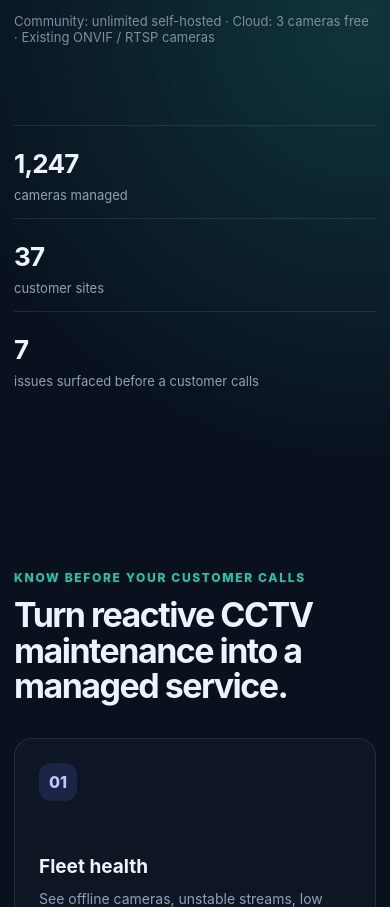
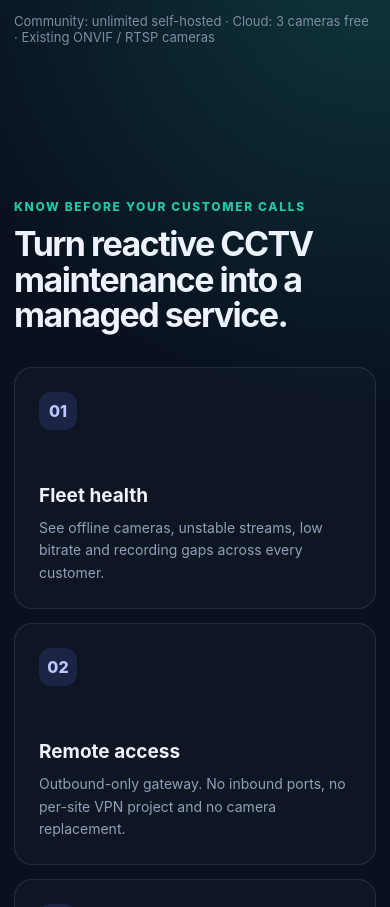
Before and after one commit to mnaza/relaysight-site, a website with bundled scripts: page index.html in a window 390 px wide. Shown: the part 1253-2160 px from the top of the page. Built offline with nearby package versions, Linux system fonts and the light colour scheme.

Commit message:
Drop the traction numbers
1,247 cameras managed, 37 customer sites, 7 issues surfaced.
None of it is true. There are no customers yet, and the
claim is trivially checkable by anyone who asks.

Markup, the four stylesheet rules and the three locale keys
in each language all go together, so nothing is left behind
to be switched back on by accident.

The hero mockup keeps its numbers. That one reads as a
picture of the product, not as a claim about its use.

```diff
--- a/index.html
+++ b/index.html
@@ -61,12 +61,6 @@
       </div>
     </section>
 
-    <section class="container proof">
-      <div class="proof-card"><strong>1,247</strong><span data-i18n="proof.cameras"></span></div>
-      <div class="proof-card"><strong>37</strong><span data-i18n="proof.sites"></span></div>
-      <div class="proof-card"><strong>7</strong><span data-i18n="proof.alerts"></span></div>
-    </section>
-
     <section id="product" class="container section">
       <div class="section-eyebrow" data-i18n="section.problem.eyebrow"></div>
       <h2 data-i18n="section.problem.title"></h2>
@@ -87,7 +81,6 @@
         <article class="step"><h3 data-i18n="how.three.title"></h3><p data-i18n="how.three.body"></p></article>
       </div>
     </section>
-
 
     <section id="plugins" class="container section">
       <div class="section-eyebrow" data-i18n="plugins.eyebrow"></div>
--- a/locales/en.json
+++ b/locales/en.json
@@ -10,9 +10,6 @@
   "hero.primary": "Try hosted with {freeCameras} cameras free",
   "hero.secondary": "See Community Self-Hosted",
   "hero.noCard": "Community: unlimited self-hosted · Cloud: {freeCameras} cameras free · Existing ONVIF / RTSP cameras",
-  "proof.cameras": "cameras managed",
-  "proof.sites": "customer sites",
-  "proof.alerts": "issues surfaced before a customer calls",
   "section.problem.eyebrow": "Know before your customer calls",
   "section.problem.title": "Turn reactive CCTV maintenance into a managed service.",
   "feature.health.title": "Fleet health",
--- a/locales/es.json
+++ b/locales/es.json
@@ -10,9 +10,6 @@
   "hero.primary": "Prueba cloud con {freeCameras} cámaras gratis",
   "hero.secondary": "Ver Community Self-Hosted",
   "hero.noCard": "Community: self-hosted sin límite · Cloud: {freeCameras} cámaras gratis · Cámaras ONVIF / RTSP existentes",
-  "proof.cameras": "cámaras gestionadas",
-  "proof.sites": "ubicaciones de clientes",
-  "proof.alerts": "incidencias detectadas antes de la llamada del cliente",
   "section.problem.eyebrow": "Entérate antes que el cliente",
   "section.problem.title": "Convierte el mantenimiento reactivo de CCTV en un servicio gestionado.",
   "feature.health.title": "Estado de la flota",
--- a/locales/ru.json
+++ b/locales/ru.json
@@ -10,9 +10,6 @@
   "hero.primary": "Попробовать облако: {freeCameras} камеры бесплатно",
   "hero.secondary": "Community Self-Hosted",
   "hero.noCard": "Community: self-hosted без лимита · Cloud: {freeCameras} камеры бесплатно · Существующие ONVIF / RTSP камеры",
-  "proof.cameras": "камер под управлением",
-  "proof.sites": "объектов клиентов",
-  "proof.alerts": "проблем найдено до звонка клиента",
   "section.problem.eyebrow": "Узнайте раньше клиента",
   "section.problem.title": "Превратите реактивное обслуживание CCTV в управляемый сервис.",
   "feature.health.title": "Состояние всего парка",
--- a/styles.css
+++ b/styles.css
@@ -58,10 +58,6 @@ button { cursor: pointer; }
 .status.warning::before { background: var(--warning); }
 .status.offline::before { background: var(--danger); }
 .mini-alert { margin-top: 16px; background: color-mix(in srgb, var(--danger) 10%, transparent); border: 1px solid color-mix(in srgb, var(--danger) 24%, transparent); border-radius: 12px; padding: 12px; font-size: 11px; color: #ffd0d8; }
-.proof { padding: 18px 0 88px; display: grid; grid-template-columns: repeat(3, 1fr); gap: 14px; }
-.proof-card { border-top: 1px solid var(--border); padding-top: 22px; }
-.proof-card strong { display: block; font-size: 26px; margin-bottom: 5px; letter-spacing: -.03em; }
-.proof-card span { color: var(--muted); font-size: 13px; }
 .section { padding: 92px 0; }
 .section-eyebrow { color: var(--accent); text-transform: uppercase; letter-spacing: .14em; font-weight: 800; font-size: 12px; }
 .section h2 { font-size: clamp(34px, 4vw, 52px); letter-spacing: -.045em; line-height: 1.05; margin: 12px 0 34px; max-width: 760px; }
@@ -100,7 +96,7 @@ button { cursor: pointer; }
   .hero { grid-template-columns: 1fr; padding-top: 55px; }
   .hero-product { order: -1; }
   .grid-4 { grid-template-columns: 1fr 1fr; }
-  .pricing-grid, .steps, .proof { grid-template-columns: 1fr; }
+  .pricing-grid, .steps { grid-template-columns: 1fr; }
   .security-box { grid-template-columns: 1fr; }
 }
 @media (max-width: 620px) {
```
